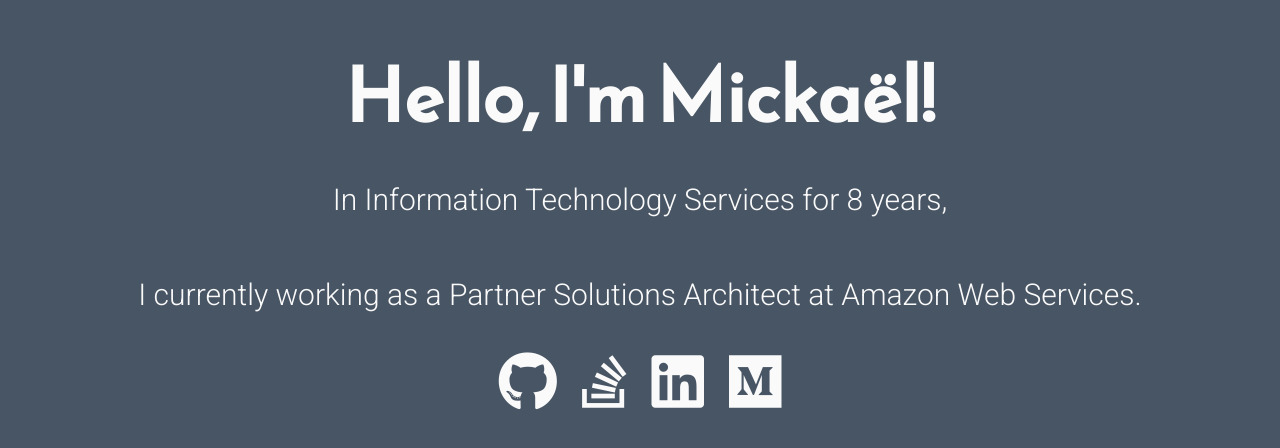
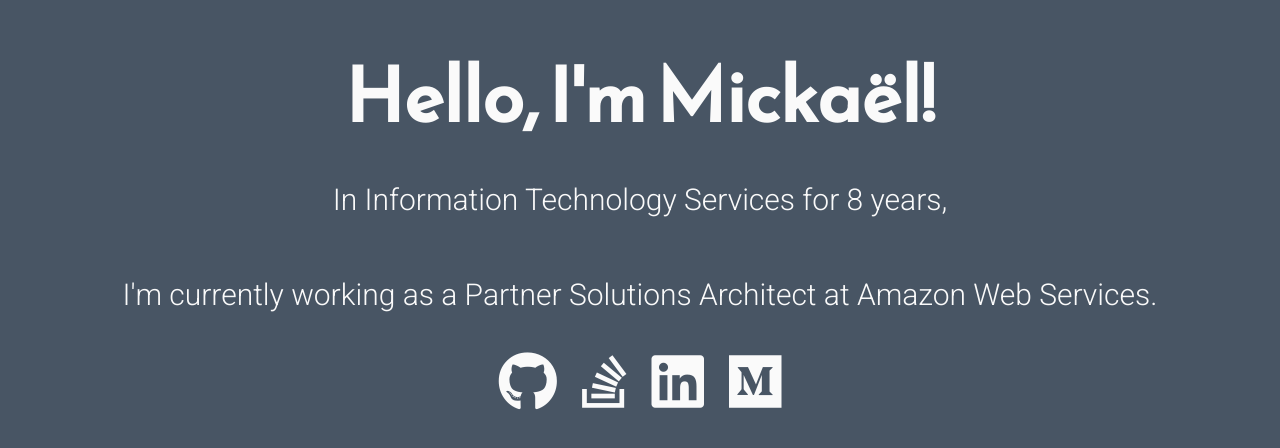
Before and after one commit to MickaelBaye/mickaelbaye..github.io, a plain HTML site: page index.html in a window 1280 px wide. Shown: the part 170-618 px from the top of the page. Drawn offline with Linux system fonts and the light colour scheme.

Commit message:
Fix typo

```diff
--- a/index.html
+++ b/index.html
@@ -5,7 +5,7 @@
 	<meta http-equiv="X-UA-Compatible" content="IE=edge">
 	<meta name="viewport" content="width=device-width, initial-scale=1.0">
 
-	<title>Mickaël Bayé | Solution Architect</title>
+	<title>Mickaël Bayé | Solutions Architect</title>
 
 	<link rel="icon" href="favicon.ico" type="image/png" />
 
@@ -27,7 +27,7 @@
 	<main>
 		<div class="intro">Hello, I'm Mickaël!</div>
 		<div class="tagline">In Information Technology Services for 8 years, </div>
-		<div class="tagline">I currently working as a Partner Solutions Architect at Amazon Web Services.</div>
+		<div class="tagline">I'm currently working as a Partner Solutions Architect at Amazon Web Services.</div>
 		<!-- Find your icons from here - https://fontawesome.com/icons?d=gallery&s=brands -->
 		<div class="icons-social">
 			<a target="_blank" href="https://github.com/MickaelBaye"><i class="fab fa-github"></i></a>
```
